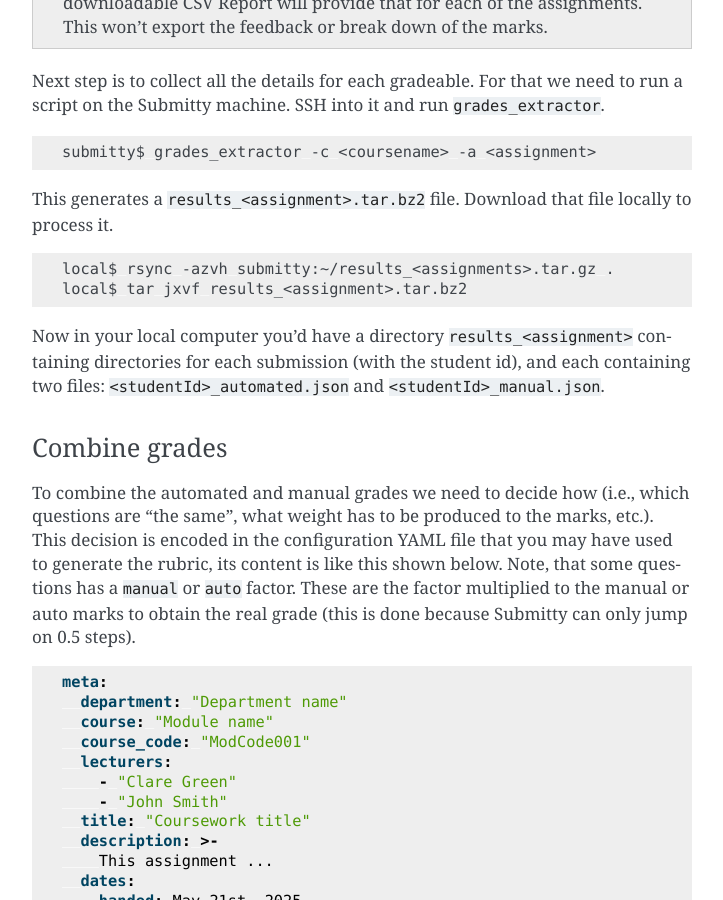
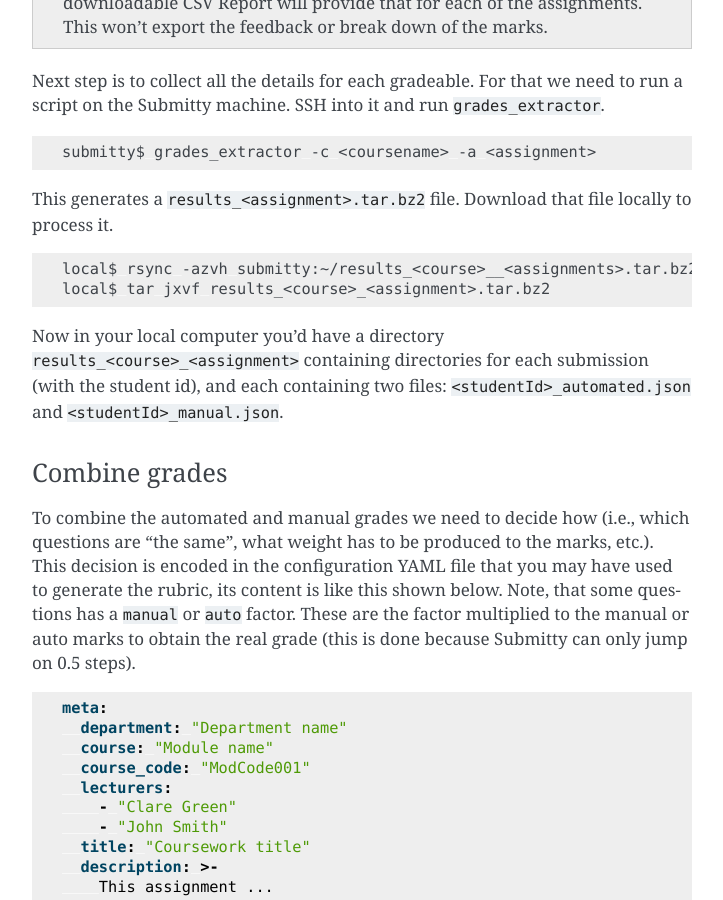
Before and after one commit to UCL-ARC/Submitty-ARC-Guide, a Sphinx documentation site: the page built from docs/instructor/index.rst, in a window 1280 px wide and 900 px high, scrolled down 817 px. Shown: the whole window, without its empty margins (388-1111 px from the left). Built offline with Sphinx 7.4.7, drawn with Linux system fonts in a browser that asks for light colours.

Commit message:
Includes course name in the output file from the submitty extractor

```diff
--- a/docs/instructor/index.rst
+++ b/docs/instructor/index.rst
@@ -50,11 +50,11 @@ process it.
 
 .. code-block:: bash
 
-   local$ rsync -azvh submitty:~/results_<assignments>.tar.gz .
-   local$ tar jxvf results_<assignment>.tar.bz2
+   local$ rsync -azvh submitty:~/results_<course>__<assignments>.tar.bz2 .
+   local$ tar jxvf results_<course>_<assignment>.tar.bz2
 
 
-Now in your local computer you'd have a directory ``results_<assignment>`` containing
+Now in your local computer you'd have a directory ``results_<course>_<assignment>`` containing
 directories for each submission (with the student id), and each containing two files:
 ``<studentId>_automated.json`` and ``<studentId>_manual.json``.
 
```
Also changed, not shown: 1 other file.
